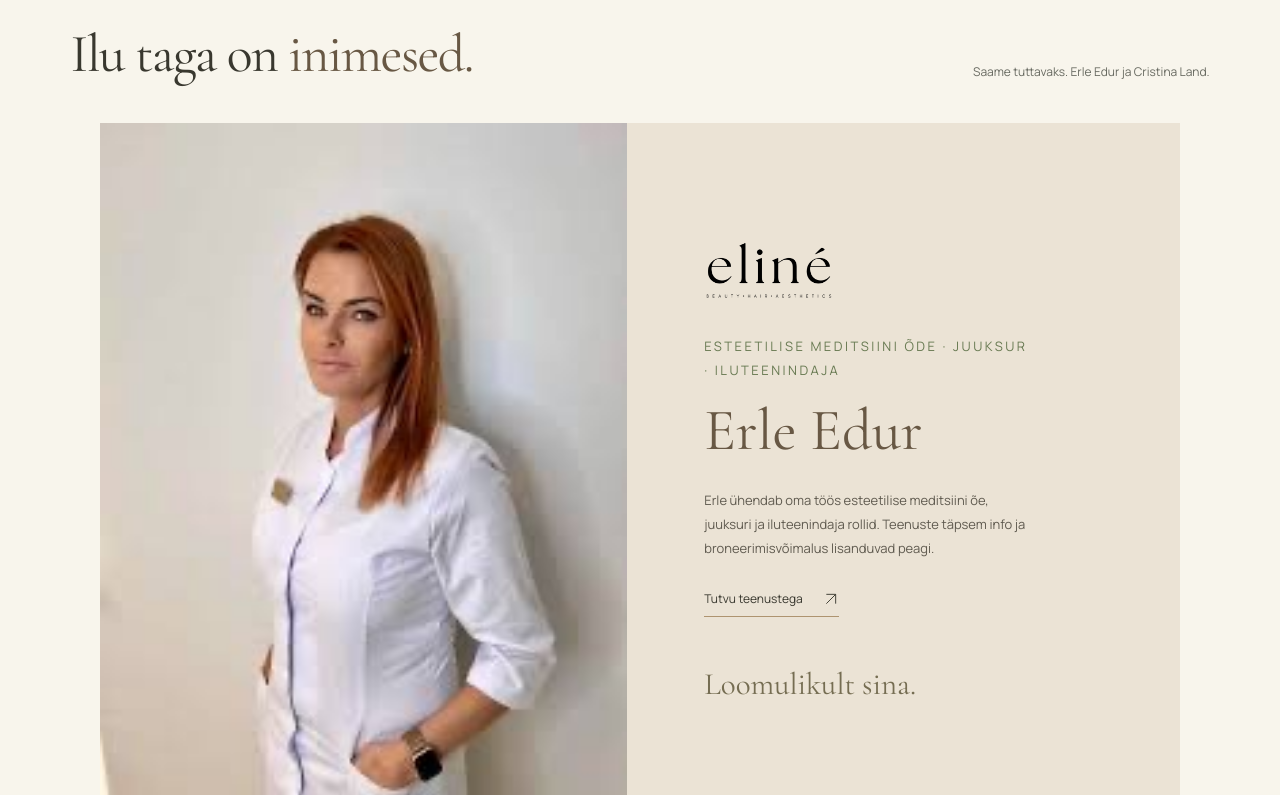
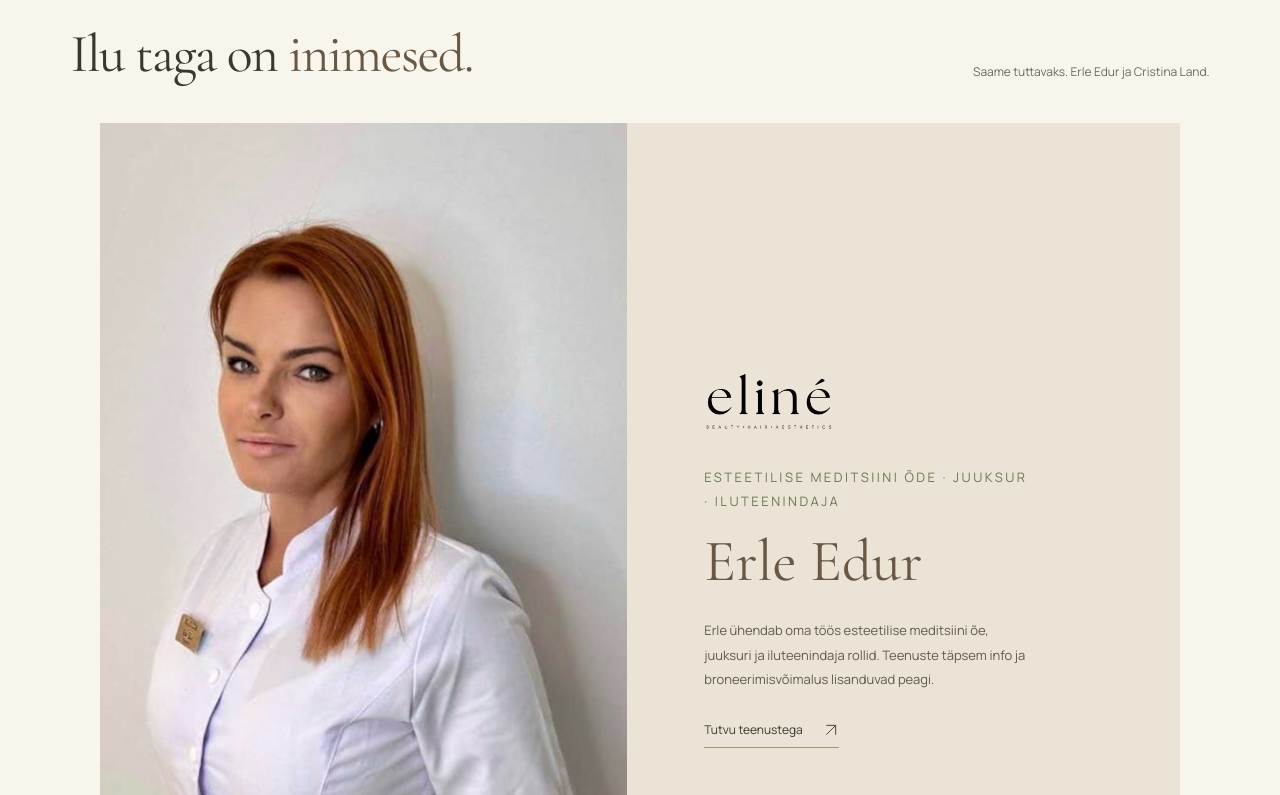
Before and after one commit to IndrekEdur/Elinebeauty, a React (Vite) app: page / in a window 1280 px wide. Shown: the part 2545-3340 px from the top of the page. Built offline with nearby package versions, Linux system fonts and the light colour scheme.

Commit message:
Replace Erle portrait with higher resolution owner photo

```diff
--- a/src/content.ts
+++ b/src/content.ts
@@ -13,7 +13,7 @@ export const services = [
 ];
 
 export const specialists = [
-  { name: 'Erle Edur', role: 'Esteetilise meditsiini õde · Juuksur · Iluteenindaja', text: 'Erle ühendab oma töös esteetilise meditsiini õe, juuksuri ja iluteenindaja rollid. Teenuste täpsem info ja broneerimisvõimalus lisanduvad peagi.', image: '/images/erle-edur.jpg', alt: 'Erle Edur — esteetilise meditsiini õde, juuksur ja iluteenindaja', category: 'esteetika', linkLabel: 'Tutvu teenustega' },
+  { name: 'Erle Edur', role: 'Esteetilise meditsiini õde · Juuksur · Iluteenindaja', text: 'Erle ühendab oma töös esteetilise meditsiini õe, juuksuri ja iluteenindaja rollid. Teenuste täpsem info ja broneerimisvõimalus lisanduvad peagi.', image: '/images/erle-edur-portrait-hq.jpg', alt: 'Erle Edur — esteetilise meditsiini õde, juuksur ja iluteenindaja', category: 'esteetika', linkLabel: 'Tutvu teenustega' },
   { name: 'Cristina Land', role: 'Juuksur', text: 'Tutvu meie juuksuri Cristina Landiga. Teenuste täpsem info ja võimalus tema juurde aega broneerida lisanduvad peagi.', image: '/images/cristina-land.jpg', alt: 'Juuksur Cristina Land', category: 'juuksed', linkLabel: 'Tutvu juuksuriteenustega' },
 ];
 
```
Also changed, not shown: public/images/erle-edur-portrait-hq.jpg (added), 1 other file (tests, documents, lock files or other folders).
